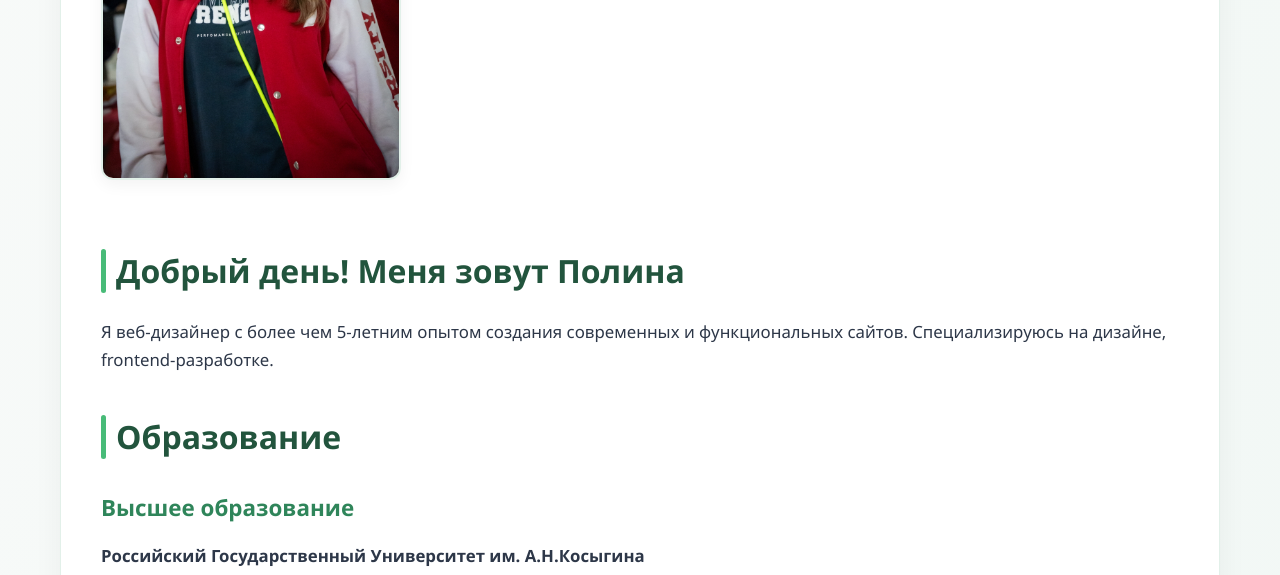
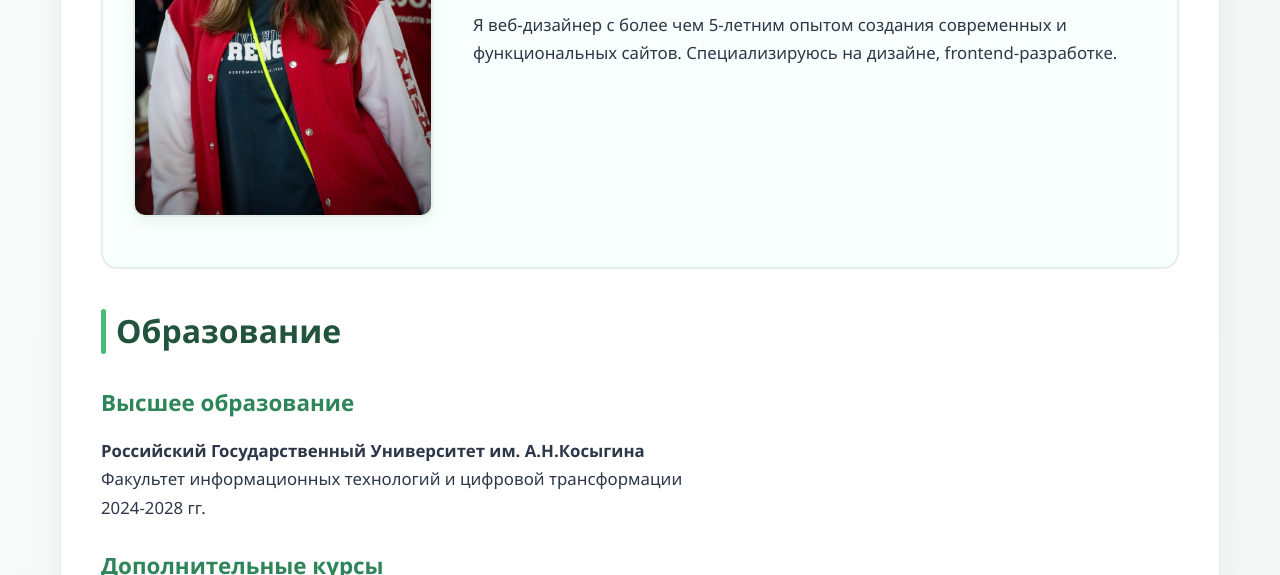
Before and after one commit to PolinaLapshina/my_site_lab8, a plain HTML site: page about.html in a window 1280 px wide. Shown: the part 673-1248 px from the top of the page. Drawn offline with Linux system fonts and the light colour scheme.

Commit message:
Update style.css

```diff
--- a/css/style.css
+++ b/css/style.css
@@ -173,7 +173,16 @@ li::marker {
     border-radius: 16px;
     background-color: #f9fffc;
 }
-
+.about-header {
+    display: flex;
+    align-items: center;
+    gap: 40px;
+    margin: 30px 0;
+    padding: 30px;
+    background: #f9fffc;
+    border-radius: 16px;
+    border: 2px solid #e2f0e9;
+}
 .contact-info {
     border: 2px solid #e2f0e9;
     padding: 30px;
```
